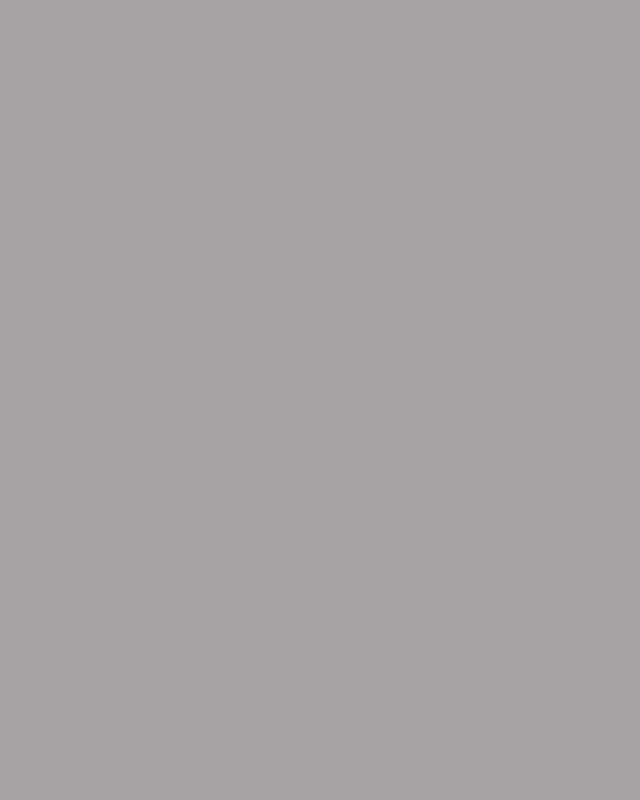
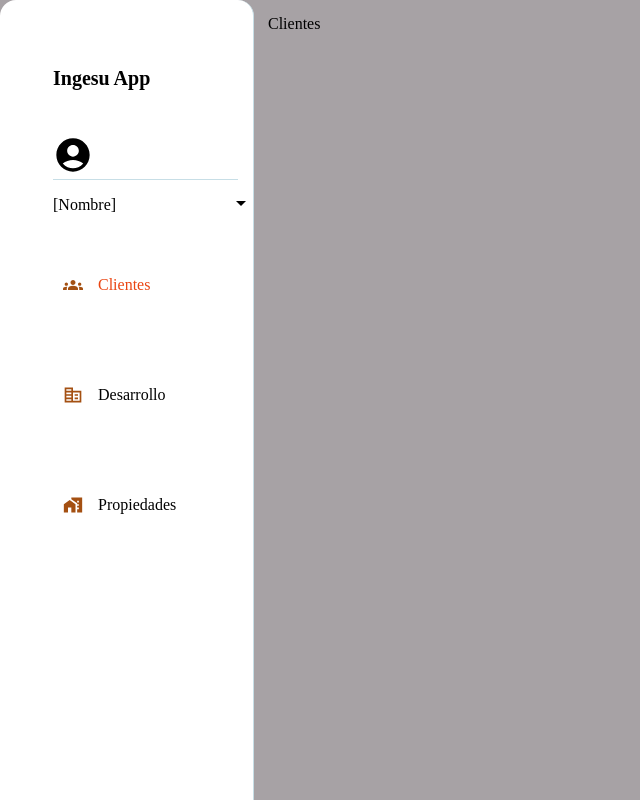
Before and after one commit to JoseEzequielHuerta/adminCondominio, a React app: page /clientes in a window 1280 px wide. Before the commit this address had no page. Shown: the whole page, without its empty margins (0-640 px from the left). Built offline with nearby package versions, Linux system fonts and the light colour scheme.

Commit message:
se crea menuLateral

```diff
--- a/src/Components/App.jsx
+++ b/src/Components/App.jsx
@@ -3,13 +3,17 @@ import { Routes, Route } from 'react-router-dom';
 import Inicio from '../views/Inicio';
 import Login from '../views/Login';
 import Residente from '../views/Residente';
-import Administrador from '../views/Administrador';
+import Clientes from '../views/Clientes';
+import Desarrollo from '../views/Desarrollo'
+import Propiedades from '../views/Propiedades'
 
 const App = () => (
   <Routes>
     <Route path="/" element={<Inicio />} />
     <Route path="/login" element={<Login />} />
-    <Route path="/administrador" element={<Administrador />} />
+    <Route path="/clientes" element={<Clientes />} />
+    <Route path="/desarrollo" element={<Desarrollo />} />
+    <Route path="/propiedades" element={<Propiedades />} />
     <Route path="/residente" element={<Residente />} />
   </Routes>
 );
--- /dev/null
+++ b/src/Constants/routes.js
@@ -0,0 +1,25 @@
+import React from 'react';
+import { Groups, CorporateFare, MapsHomeWork } from '@mui/icons-material';
+
+const routes = [
+  {
+    title: 'Clientes',
+    icon: <Groups sx={{ fontSize: '20px', color: '#A45012' }} />,
+    link: '/clientes',
+    active: true,
+  },
+  {
+    title: 'Desarrollo',
+    icon: <CorporateFare sx={{ fontSize: '20px', color: '#A45012' }} />,
+    link: '/desarrollo',
+    active: false,
+  },
+  {
+    title: 'Propiedades',
+    icon: <MapsHomeWork sx={{ fontSize: '20px', color: '#A45012' }} />,
+    link: '/propiedades',
+    active: false,
+  },
+];
+
+export default routes;
--- /dev/null
+++ b/src/Layouts/MenuLateral/index.css
@@ -0,0 +1,73 @@
+.container-view{
+    width: 100vw;
+    display: flex;
+}
+
+.menu-lateral{
+    position: fixed;
+    width: 200px;
+    height: 100vh;
+    left: 0;
+    top: 0;
+    background-color: #FFF;
+    border-right: 1px solid #C7DEE6;
+    border-radius: 16px;
+    padding-left: 53px;
+    padding-top: 40px;
+}
+
+.children-container{
+    position: relative;
+    width: calc(100vw-253px);
+    min-height: calc(100vh-30px);
+    margin-left: 253px;
+    padding: 15px;
+}
+
+.banner{
+    margin-top: 45px;
+    border-bottom: 1px solid #C7DEE6;
+    margin-right: 15px;
+}
+
+.banner-name{
+    display: flex;
+    align-items: center;
+    justify-content: space-between;
+}
+
+.cta{
+    font-size: 16px;
+    line-height: 18px;
+}
+
+.container-link{
+    padding-top: 20px;
+    padding-bottom: 20px;
+    margin-right: 15px;
+}
+
+.link-container{
+    display: flex;
+    align-items: center;
+    justify-content: flex-start;
+    padding: 10px;
+}
+
+.container-inicio{
+    display: flex;
+    align-items: center;
+    margin-right: 15px;
+}
+
+a{
+    text-decoration: none;
+}
+
+.active .link-container p{
+    color: #Ea4512;
+}
+
+.inactive .link-container p{
+    color: #000;
+}
--- /dev/null
+++ b/src/Layouts/MenuLateral/index.jsx
@@ -0,0 +1,49 @@
+import { AccountCircle, ArrowDropDown } from '@mui/icons-material';
+import { Box, Menu, MenuItem } from '@mui/material';
+import React, { useContext } from 'react';
+import { NavLink } from 'react-router-dom';
+import routes from '../../Constants/routes';
+
+import './index.css';
+
+const index = ({ children }) => (
+  <Box className="container-view">
+    <Box className="menu-lateral">
+      <Box>
+        <h4>Ingesu App</h4>
+      </Box>
+      <Box>
+        <Box className="banner">
+          <AccountCircle sx={{ fontSize: '40px' }} />
+        </Box>
+        <Box className='banner-name'>
+          <p className="cta">[Nombre]</p>
+          <Box>
+            <ArrowDropDown />
+          </Box>
+          <Menu>
+            <MenuItem>Cerrar seción</MenuItem>
+          </Menu>
+        </Box>
+      </Box>
+      {routes.map(({ title, icon, link }) => (
+      <Box key={title}>
+        <NavLink
+          to={link}
+          className={({ isActive }) => (isActive ? 'active' : 'inactive')}
+        >
+          <Box className="container-link">
+            <Box className="link-container">
+              <Box className="container-inicio">{icon}</Box>
+              <p className="title">{title}</p>
+            </Box>
+          </Box>
+        </NavLink>
+      </Box>
+    ))}
+    </Box>
+    <Box className="children-container">{children}</Box>
+  </Box>
+);
+
+export default index;
--- a/src/views/Administrador/index.jsx
+++ /dev/null
@@ -1,5 +0,0 @@
-import React from 'react';
-
-const index = () => <div>Administrador</div>;
-
-export default index;
--- /dev/null
+++ b/src/views/Clientes/index.jsx
@@ -0,0 +1,6 @@
+import React from 'react';
+import MenuLateral from '../../Layouts/MenuLateral';
+
+const index = () => <MenuLateral>Clientes</MenuLateral>;
+
+export default index;
--- /dev/null
+++ b/src/views/Desarrollo/index.jsx
@@ -0,0 +1,9 @@
+import React from 'react'
+import MenuLateral from '../../Layouts/MenuLateral';
+
+const index = () => (
+    <MenuLateral>Desarrollos</MenuLateral>
+  )
+
+
+export default index
--- /dev/null
+++ b/src/views/Propiedades/index.jsx
@@ -0,0 +1,9 @@
+import React from 'react'
+import MenuLateral from '../../Layouts/MenuLateral';
+
+const index = () => (
+    <MenuLateral>Propiedades</MenuLateral>
+  )
+
+
+export default index
```
Also changed, not shown: src/views/Clientes/index.css (added), src/views/Desarrollo/index.css (added), src/views/Propiedades/index.css (added).
